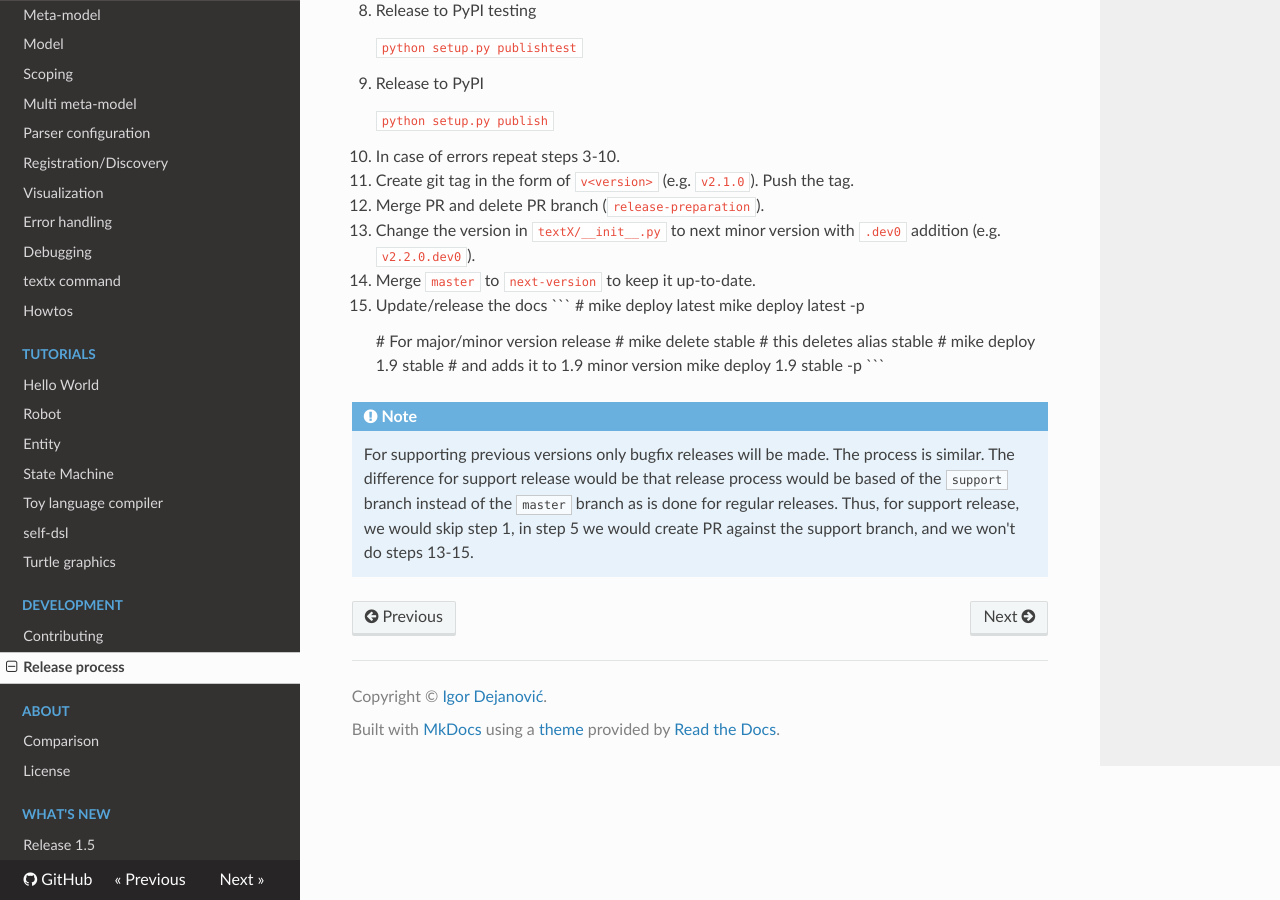
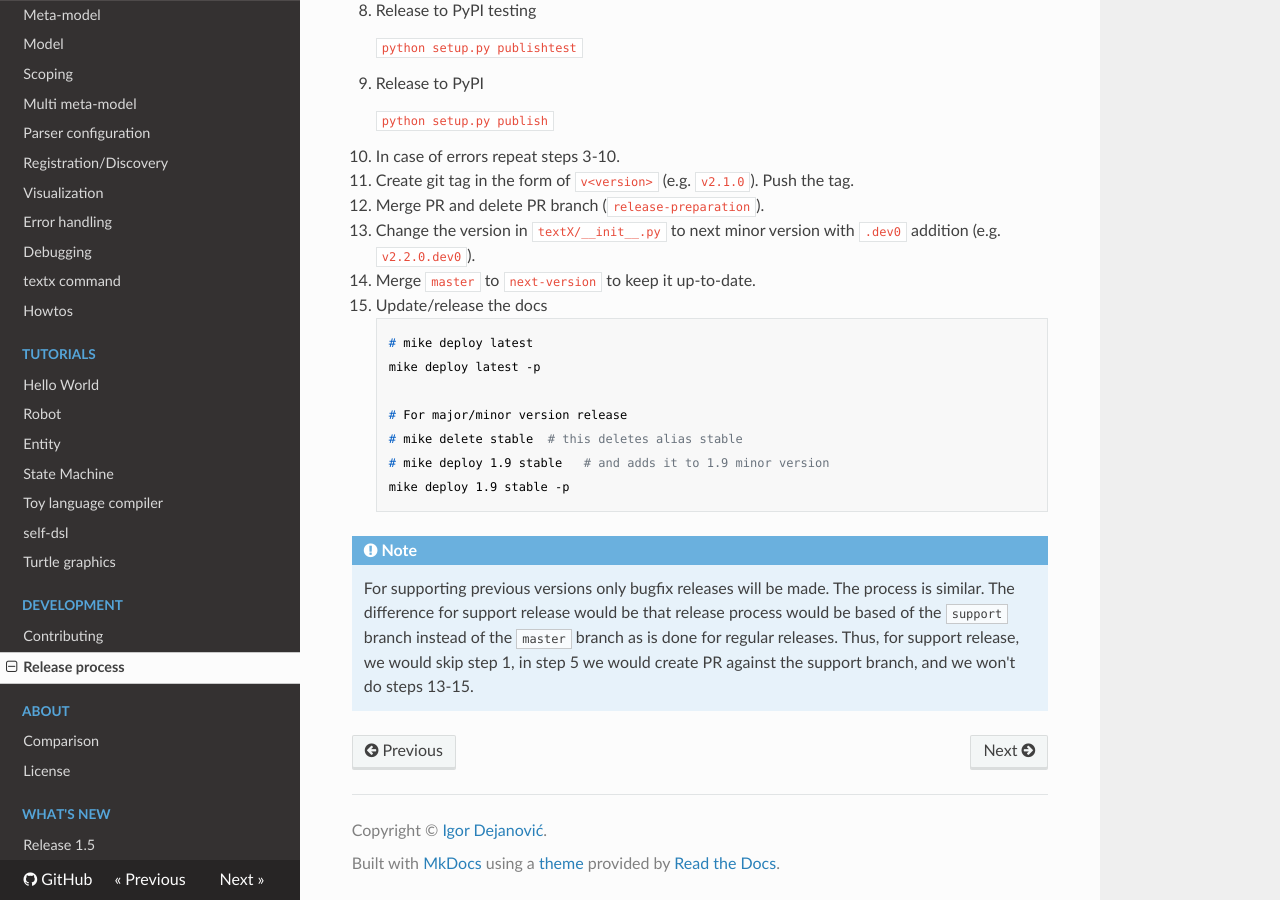
Before and after one commit to textX/textX, an MkDocs documentation site: the page built from docs/process.md, in a window 1280 px wide and 900 px high, scrolled down 1338 px. Built offline with MkDocs 1.6.1, drawn with Linux system fonts in a browser that asks for light colours; nearby versions of some CDN libraries; comment, search, counter and statistics services are not loaded.

````diff
--- a/docs/process.md
+++ b/docs/process.md
@@ -26,7 +26,7 @@
   defined bellow.
 
 
-![process](../images/process.png)
+![process](./images/process.png)
 
 
 # textX release checklist
@@ -67,15 +67,14 @@
       `.dev0` addition (e.g. `v2.2.0.dev0`).
   14. Merge `master` to `next-version` to keep it up-to-date.
   15. Update/release the docs
-      ```
-      # mike deploy latest
-      mike deploy latest -p
 
-      # For major/minor version release
-      # mike delete stable  # this deletes alias stable
-      # mike deploy 1.9 stable   # and adds it to 1.9 minor version
-      mike deploy 1.9 stable -p
-      ```
+        # mike deploy latest
+        mike deploy latest -p
+
+        # For major/minor version release
+        # mike delete stable  # this deletes alias stable
+        # mike deploy 1.9 stable   # and adds it to 1.9 minor version
+        mike deploy 1.9 stable -p
 
 !!! note
     For supporting previous versions only bugfix releases will be made. The process
````
